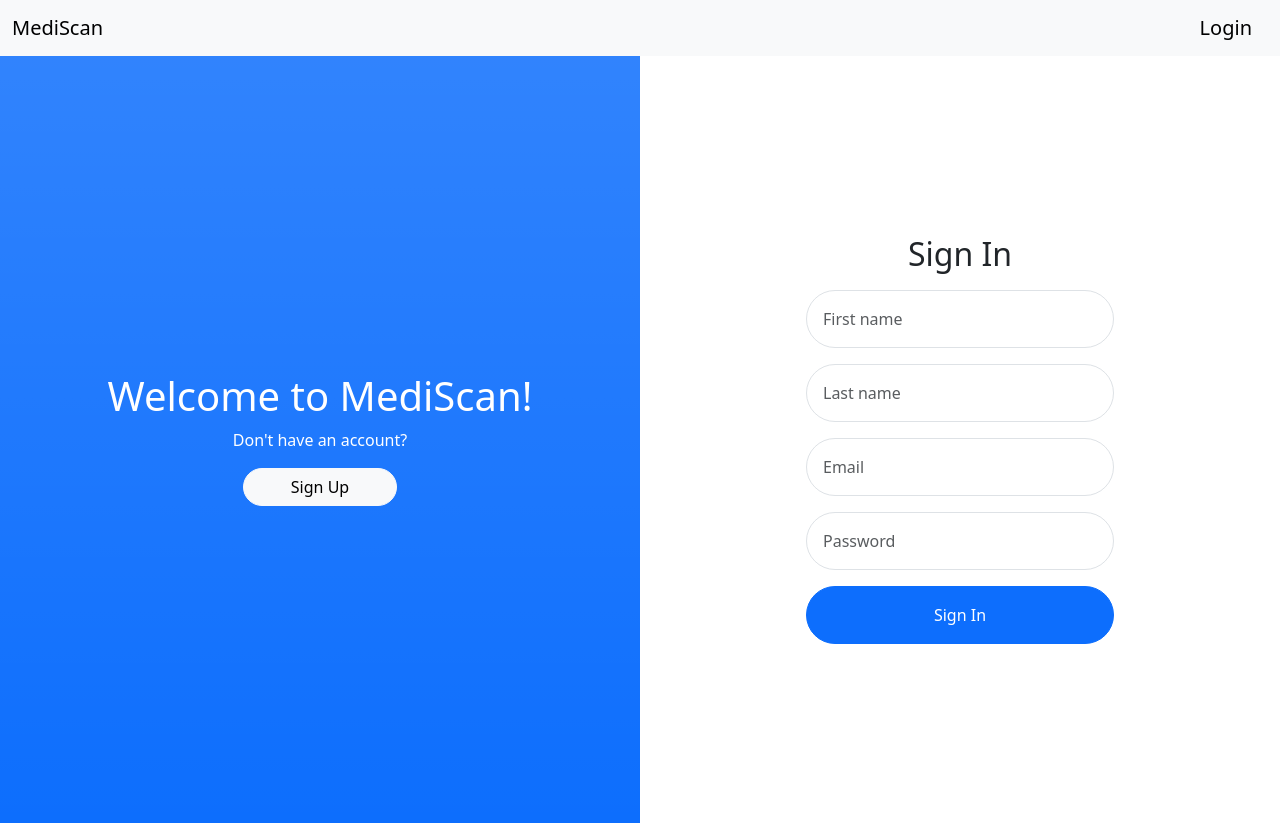
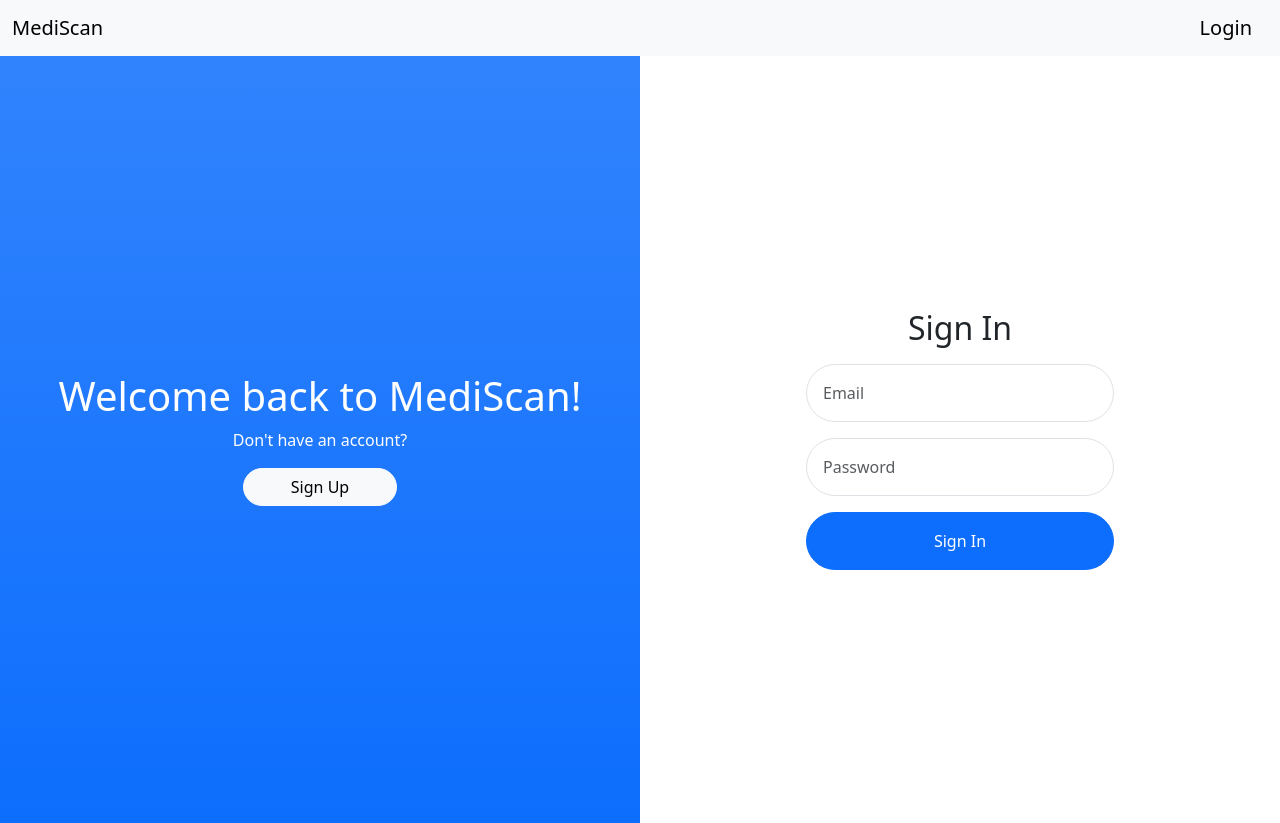
Before and after one commit to MetaWellConnect/wellConnect, a React (Vite) app in the folder frontend/: page /login in a window 1280 px wide. Built offline with nearby package versions, Linux system fonts and the light colour scheme.

Commit message:
Removes first and last name fields from form

```diff
--- a/frontend/src/Auth/pages/LoginPage.jsx
+++ b/frontend/src/Auth/pages/LoginPage.jsx
@@ -4,8 +4,6 @@ import { useNavigate } from "react-router";
 
 function LoginPage() {
     const navigate = useNavigate();
-    const [firstName, setFirstName] = useState("");
-    const [lastName, setLastName] = useState("");
     const [email, setEmail] = useState("");
     const [password, setPassword] = useState("");
 
@@ -21,7 +19,7 @@ function LoginPage() {
         <div className="container-fluid overflow-hidden">
             <div style={loginContainerStyles} className="row text-center no-padding">
                 <section className="login-page-welcome col-sm text-white bg-primary bg-gradient d-flex flex-column justify-content-center">
-                    <h1>Welcome to MediScan!</h1>
+                    <h1>Welcome back to MediScan!</h1>
                     <p>Don't have an account?</p>
                     <button className="btn btn-light rounded-pill w-25 mx-auto" onClick={() => navigate('/register')}>Sign Up</button>
                 </section>
@@ -29,8 +27,6 @@ function LoginPage() {
                 <form className="col-sm my-auto" onSubmit={handlLoginSubmit}>
                     <h2>Sign In</h2>
 
-                    <input type="text" className="rounded-pill form-control w-50 p-3 my-3 mx-auto" placeholder="First name" onChange={(e) => setFirstName(e.target.value)} required />
-                    <input type="text" className="rounded-pill form-control w-50 p-3 my-3 mx-auto" placeholder="Last name" onChange={(e) => setLastName(e.target.value)} required />
                     <input type="email" className="rounded-pill form-control w-50 p-3 my-3 mx-auto" placeholder="Email" onChange={(e) => setEmail(e.target.value)} required />
                     <input type="password" className="rounded-pill form-control w-50 p-3 my-3 mx-auto" placeholder="Password" onChange={(e) => setPassword(e.target.value)} required />
 
```
